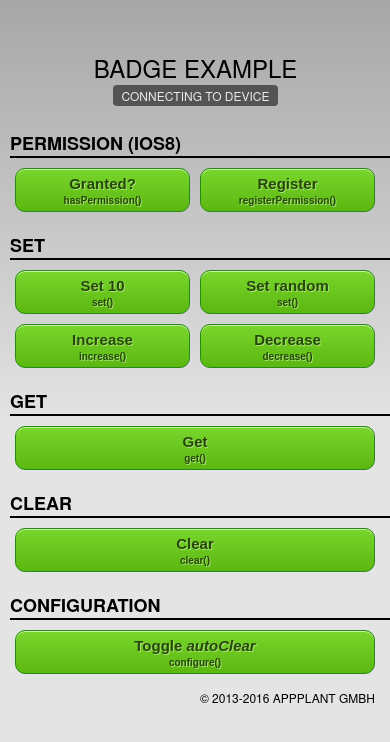
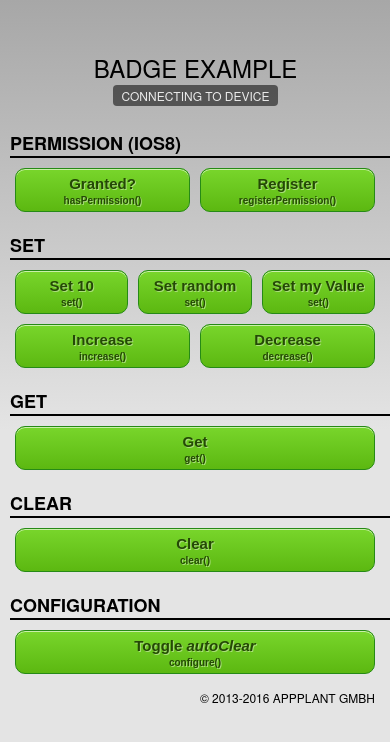
Before and after one commit to olumideogundele/BADGE-WORKING, a plain HTML site: page index.html in a window 390 px wide. Drawn offline with Linux system fonts and the light colour scheme.

Commit message:
BADGE-WORKING

```diff
--- a/index.html
+++ b/index.html
@@ -101,6 +101,7 @@
             <div class="container">
                 <div onclick="setBadge(false)">Set 10<br/><span>set()</span></div>
                 <div onclick="setBadge(true)">Set random<br/><span>set()</span></div>
+                 <div onclick="cordova.plugins.notification.badge.set(325)">Set my Value<br/><span>set()</span></div>
             </div>
             <div class="container">
                 <div onclick="increaseBadge()">Increase<br/><span>increase()</span></div>
```
